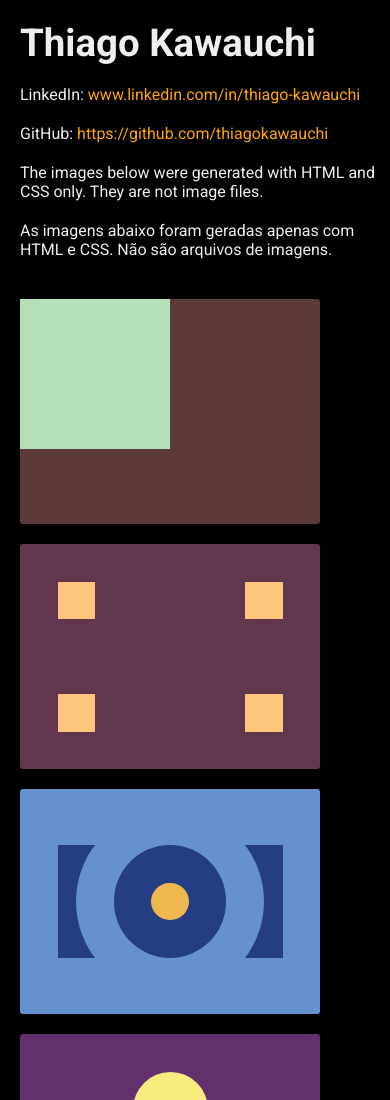
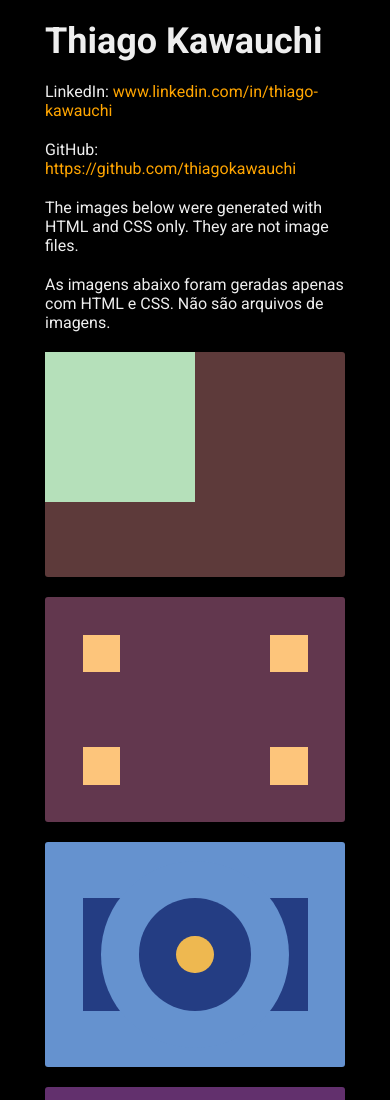
Before and after one commit to thiagokawauchi/css-battle-portfolio, a plain HTML site: page index.html in a window 390 px wide. Shown: the top 1100 px of the page. Drawn offline with Linux system fonts and the light colour scheme.

Commit message:
mobile-first update

```diff
--- a/style.css
+++ b/style.css
@@ -6,25 +6,27 @@
 }
 
 body {
-    margin-left: 20px;
+    width: 100vw;
     background-color: black;
+    display: flex;
+    flex-direction: column;
+    align-items: center;
+    padding-bottom: 20px;
+}
+
+header {
+    width: 360px;
     margin-top: 20px;
+    padding: 0 30px;
     display: flex;
     flex-direction: column;
     gap: 20px;
 }
 
-header {
-    display: flex;
-    flex-direction: column;
-    gap: 20px;
-    margin-bottom: 20px;
-}
-
 h1 {
     font-family: 'Roboto', sans-serif;
     color: #EEEEEE;
-    font-size: 2.4rem;
+    font-size: 36px;
     font-weight: 700;
 }
 
@@ -44,11 +46,12 @@ a {
 }
 
 main {
-    width: 100%;
+    width: 360px;
+    margin-top: 20px;
     display: flex;
-    flex-wrap: wrap;
+    flex-direction: column;
+    align-items: center;
     gap: 20px;
-    margin-bottom: 40px;
 }
 
 .pseudo-body {
```
Also changed, not shown: index.html (indentation only).
